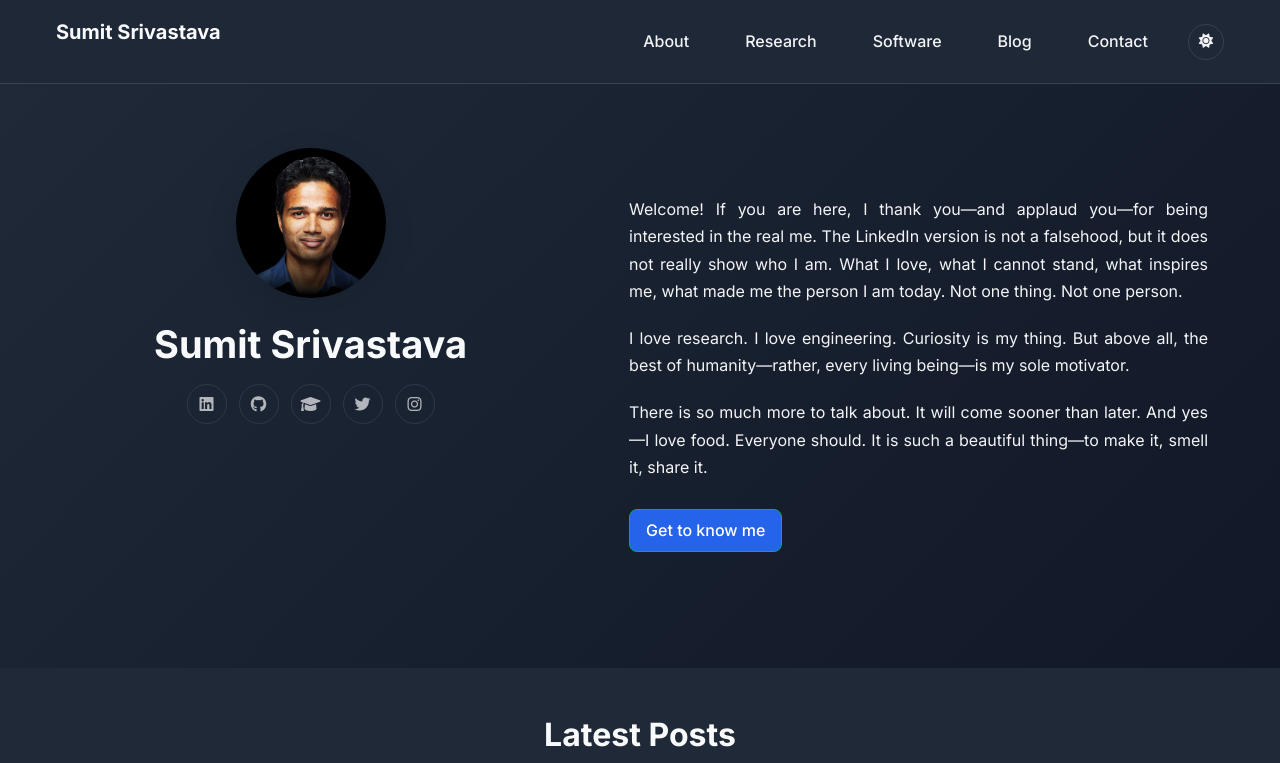
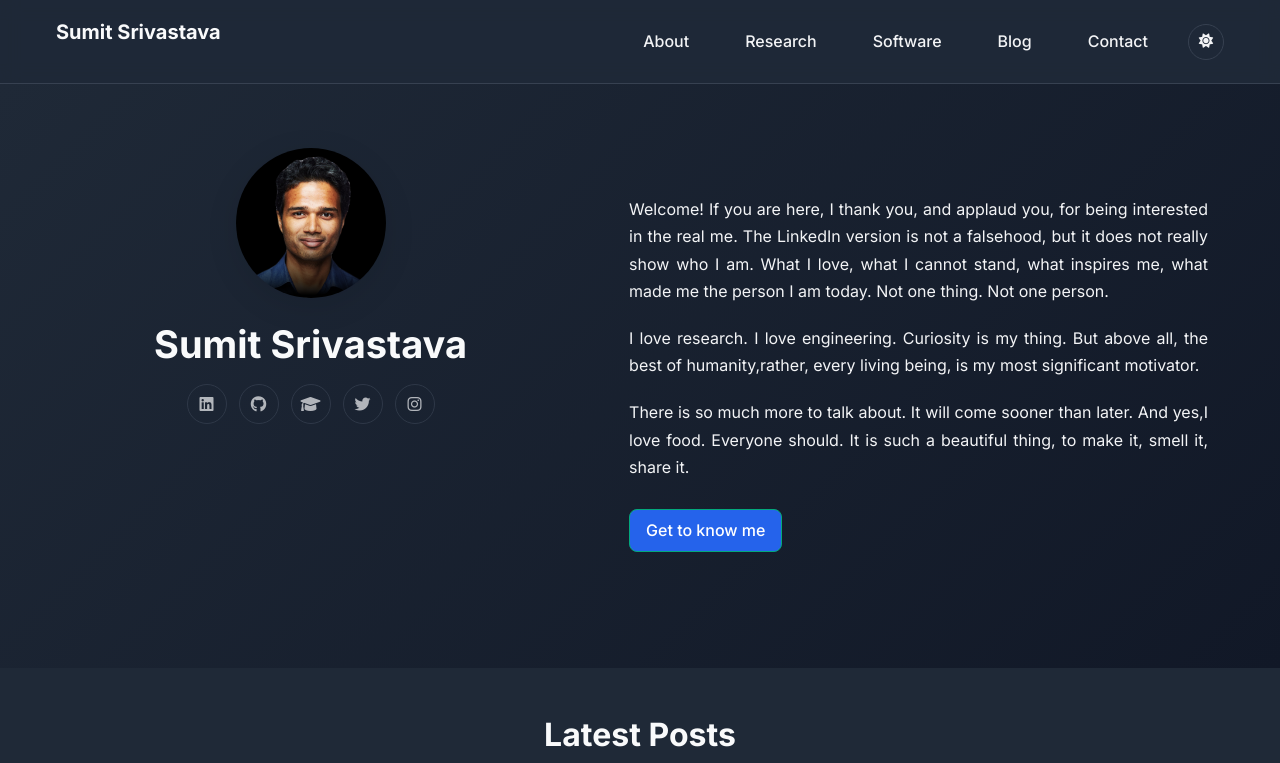
Before and after one commit to sumitsrv/sumitsrv.github.io, a Jekyll site: the page built from index.html, in a window 1280 px wide and 900 px high, cut to the strip 0-763 px from the top of the window. Built offline with Jekyll 4.4.1, drawn with Linux system fonts in a browser that asks for light colours; nearby versions of some CDN libraries; the list of posts is cut into pages by our own code.

Commit message:
Update index.html

```diff
--- a/index.html
+++ b/index.html
@@ -24,9 +24,9 @@ description: "Sumit Srivastava - Research, Engineering, Philosophy, and Food"
       <!-- Right column - Brief About section -->
       <div class="banner-right">
         <div class="about-content">
-          <p>Welcome! If you are here, I thank you—and applaud you—for being interested in the real me. The LinkedIn version is not a falsehood, but it does not really show who I am. What I love, what I cannot stand, what inspires me, what made me the person I am today. Not one thing. Not one person.</p>
-          <p>I love research. I love engineering. Curiosity is my thing. But above all, the best of humanity—rather, every living being—is my sole motivator.</p>
-          <p>There is so much more to talk about. It will come sooner than later. And yes—I love food. Everyone should. It is such a beautiful thing—to make it, smell it, share it.</p>
+          <p>Welcome! If you are here, I thank you, and applaud you, for being interested in the real me. The LinkedIn version is not a falsehood, but it does not really show who I am. What I love, what I cannot stand, what inspires me, what made me the person I am today. Not one thing. Not one person.</p>
+          <p>I love research. I love engineering. Curiosity is my thing. But above all, the best of humanity,rather, every living being, is my most significant motivator.</p>
+          <p>There is so much more to talk about. It will come sooner than later. And yes,I love food. Everyone should. It is such a beautiful thing, to make it, smell it, share it.</p>
           <p><a href="{{ site.baseurl }}/about/" class="btn btn-primary" style="margin-top: 0.5em;">Get to know me</a></p>
         </div>
       </div>
```
